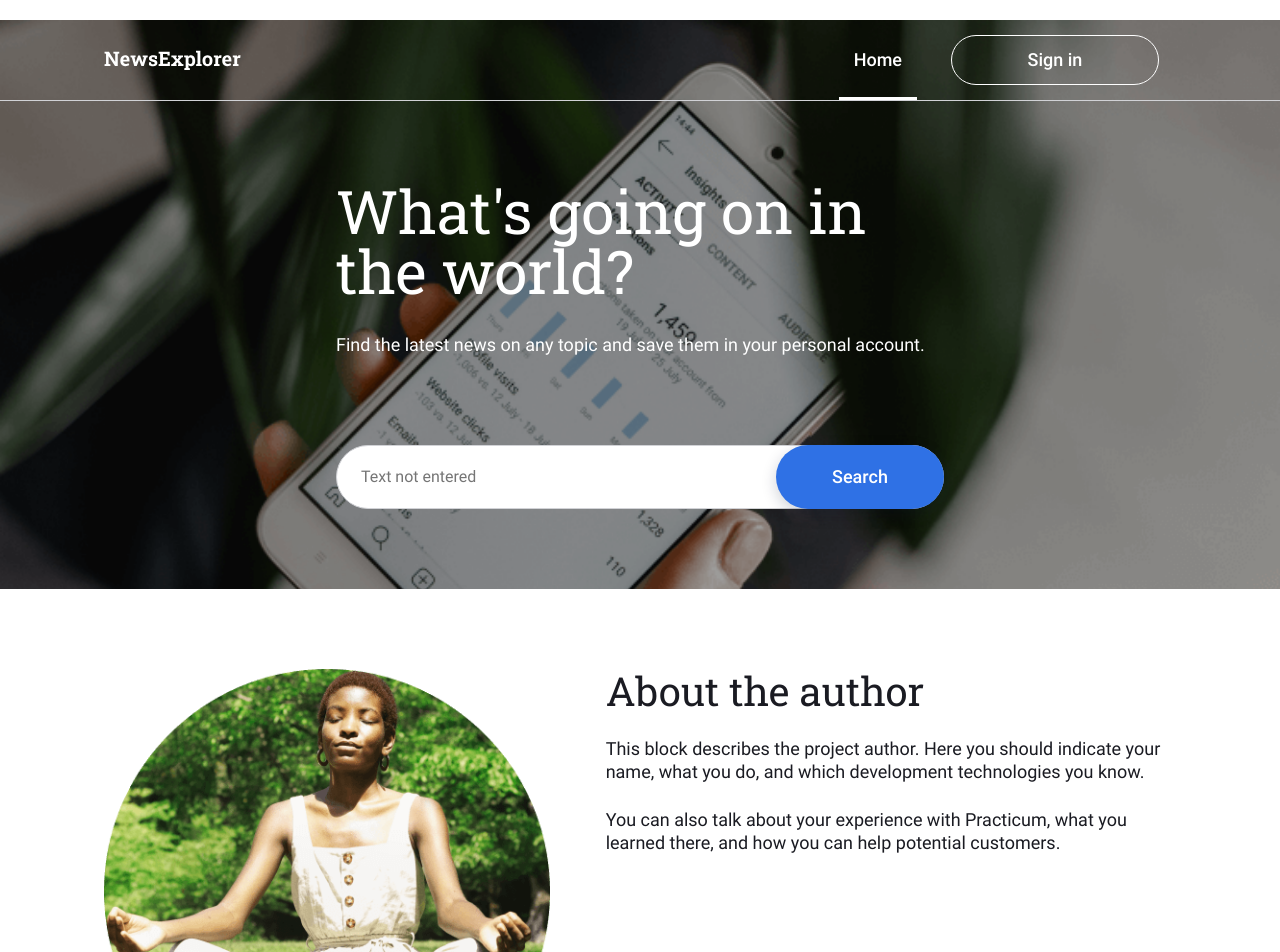
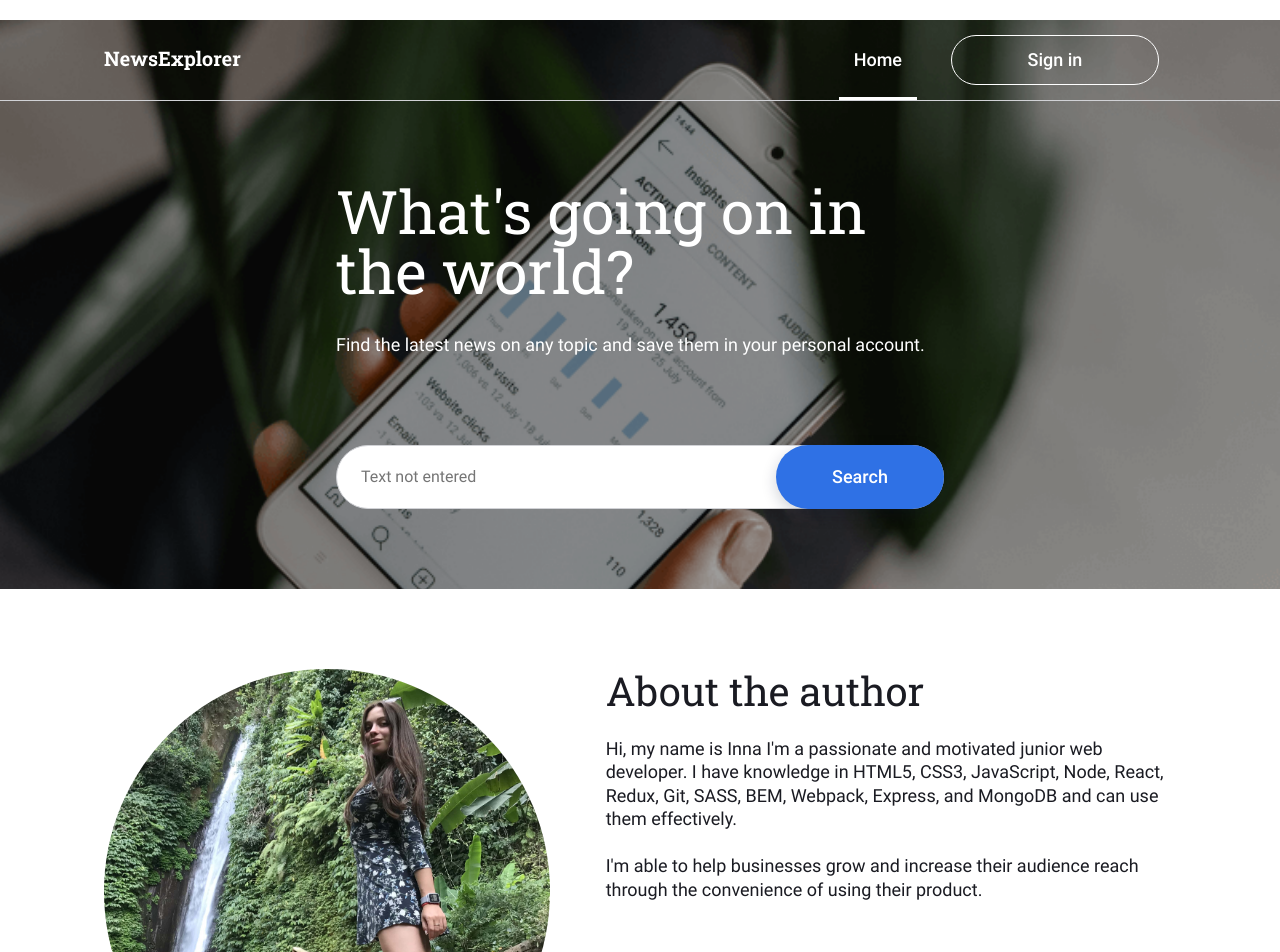
Before and after one commit to inndi/news-explorer-frontend, a React (Create React App) app: page / in a window 1280 px wide. Shown: the top 952 px of the page. Built offline with nearby package versions, Linux system fonts and the light colour scheme; some icons are missing.

Commit message:
feat: cange the about content

```diff
--- a/src/components/About/About.css
+++ b/src/components/About/About.css
@@ -12,11 +12,13 @@
 .about-author__avatar-container {
   padding-left: 104px;
   grid-area: avatar;
+  /* border-radius: 50%; */
 }
 
 .about-author__avatar {
   max-width: 100%;
   height: auto;
+  border-radius: 50%;
 }
 
 .about-author__info {
--- a/src/components/About/About.js
+++ b/src/components/About/About.js
@@ -1,5 +1,5 @@
 import React from 'react';
-import authorAvatar from '../../images/author-avatar.png';
+import authorAvatar from '../../images/IMG_2226 (copy).jpg';
 
 function About(props) {
   return (
@@ -9,8 +9,10 @@ function About(props) {
       </div>
       <div className='about-author__info'>
         <h2 className='about-author__title'>About the author</h2>
-        <p className='about-author__content'>This block describes the project author. Here you should indicate your name, what you do, and which development technologies you know.</p>
-        <p className='about-author__content'>You can also talk about your experience with Practicum, what you learned there, and how you can help potential customers.</p>
+        <p className='about-author__content'>Hi, my name is Inna I'm a passionate and motivated junior web developer.
+          I have knowledge in HTML5, CSS3, JavaScript, Node, React, Redux, Git, SASS, BEM, Webpack, Express, and MongoDB and can use them effectively.
+        </p>
+        <p className='about-author__content'>I'm able to help businesses grow and increase their audience reach through the convenience of using their product.</p>
       </div>
     </section>
   )
```
Also changed, not shown: src/images/IMG_2226 (copy).jpg (added).
